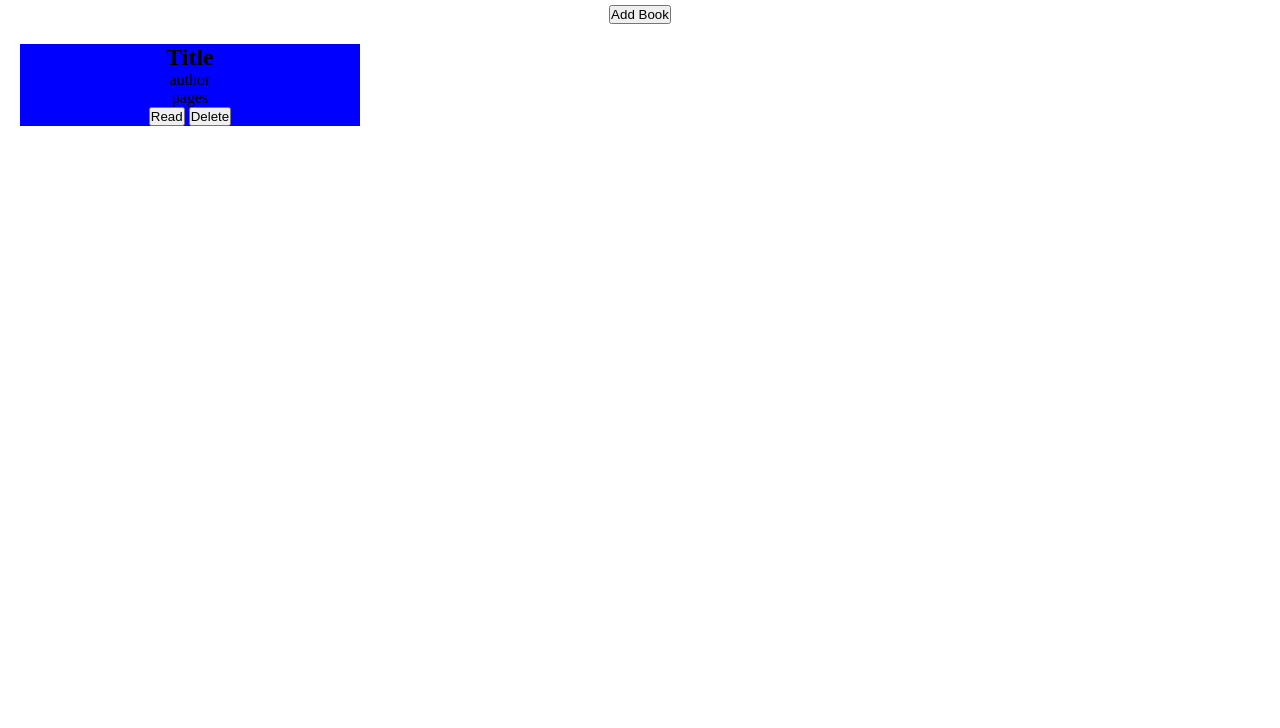
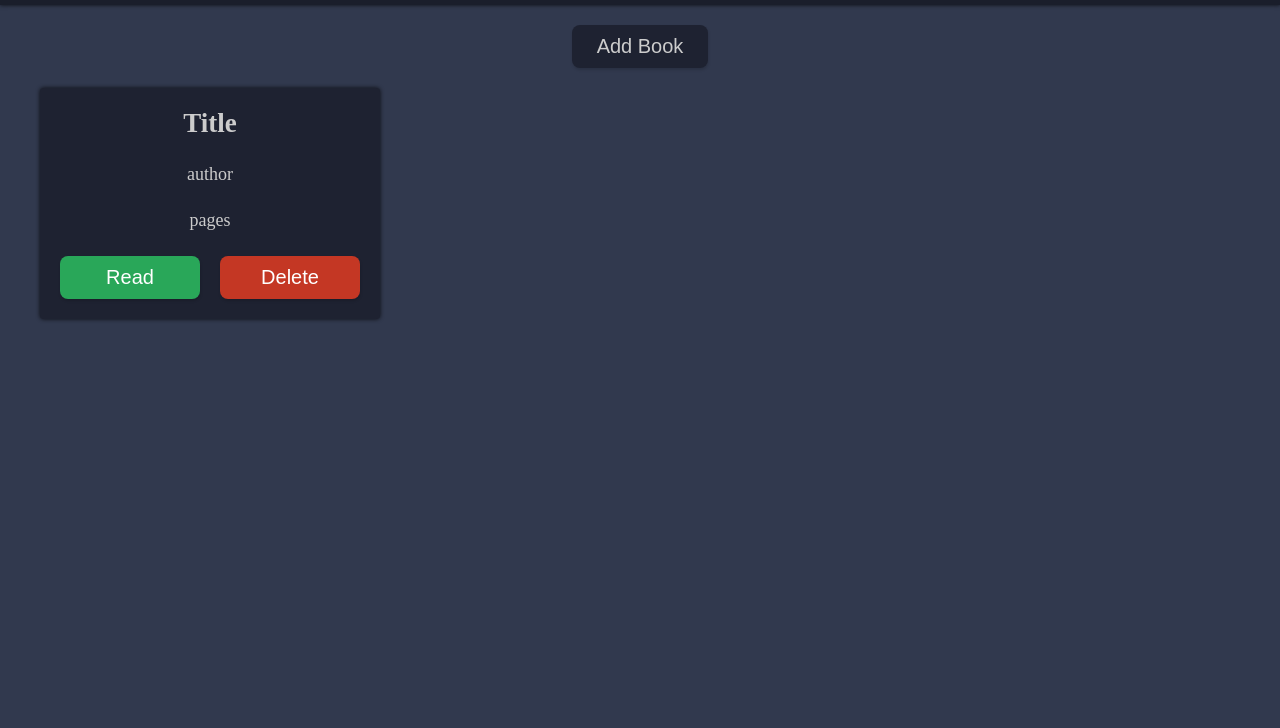
Before and after one commit to victorvang45/Library, a plain HTML site: page index.html in a window 1280 px wide. Shown: the part 72-800 px from the top of the page. Drawn offline with Linux system fonts and the light colour scheme.

Commit message:
Add styling to webpage

```diff
--- a/index.html
+++ b/index.html
@@ -13,15 +13,15 @@
         </div>
     </header>
     <main class="main">
-        <button>Add Book</button>
+        <button class="add-btn">Add Book</button>
         <div class="book-container">
             <div class="book-card">
                 <h2>Title</h2>
                 <p>author</p>
                 <p>pages</p>
                 <div class="toggle">
-                    <button>Read</button>
-                    <button>Delete</button>
+                    <button class="toggle-read">Read</button>
+                    <button class="delete-btn">Delete</button>
                 </div>
             </div>
         </div>
--- a/style.css
+++ b/style.css
@@ -1,26 +1,83 @@
-
 * {
     margin: 0;
     padding: 0;
 }
 
-.container, .book-container {
+body {
+    background-color: #31394e;
+    color: #ccc;
+}
+
+header {
+    background-color: #1a1e2b;
+    box-shadow: 0 0 4px 0 rgba(0, 0, 0, .8);
+    color: #ccc;
+}
+
+.container,
+.book-container {
     max-width: 1400px;
     padding: 20px;
     margin: 0 auto;
 }
 
+
+
 .main {
     text-align: center;
+    padding: 20px;
+}
+
+.add-btn {
+    background-color: #1e2231;
+    color: #ccc;
+    padding: 10px 25px;
+    border: none;
+    box-shadow: 0.5px 2px 3px rgba(0, 0, 0, 0.15);
+    border-radius: 8px;
+    font-size: 20px;
 }
 
 .book-container {
-    display:grid;
-    grid-template-columns: repeat(4,minmax(340px, 1fr));
+    display: grid;
+    grid-template-columns: repeat(4, minmax(340px, 1fr));
 }
 
 
 .book-card {
+    display: flex;
+    flex-direction: column;
+    gap: 25px;
+    box-shadow: 0 0 4px 0 rgba(0, 0, 0, .8);
+    background-color: #1e2231;
+    padding: 20px;
+    border-radius: 4px;
+    font-size: 18px;
+}
 
-    background-color: blue;
+.toggle {
+    display:flex;
+    flex-direction: row;
+    width: 100%;
+    gap: 20px;
+
+
 }
+
+.toggle button {
+    color:white;
+    flex: 1;
+    padding: 10px 25px;
+    border: none;
+    box-shadow: 0.5px 2px 3px rgba(0, 0, 0, 0.15);
+    border-radius: 8px;
+    font-size: 20px;
+}
+
+.toggle-read {
+    background-color: #29a759;
+}
+
+.delete-btn {
+    background-color: #c43724;
+}
```
